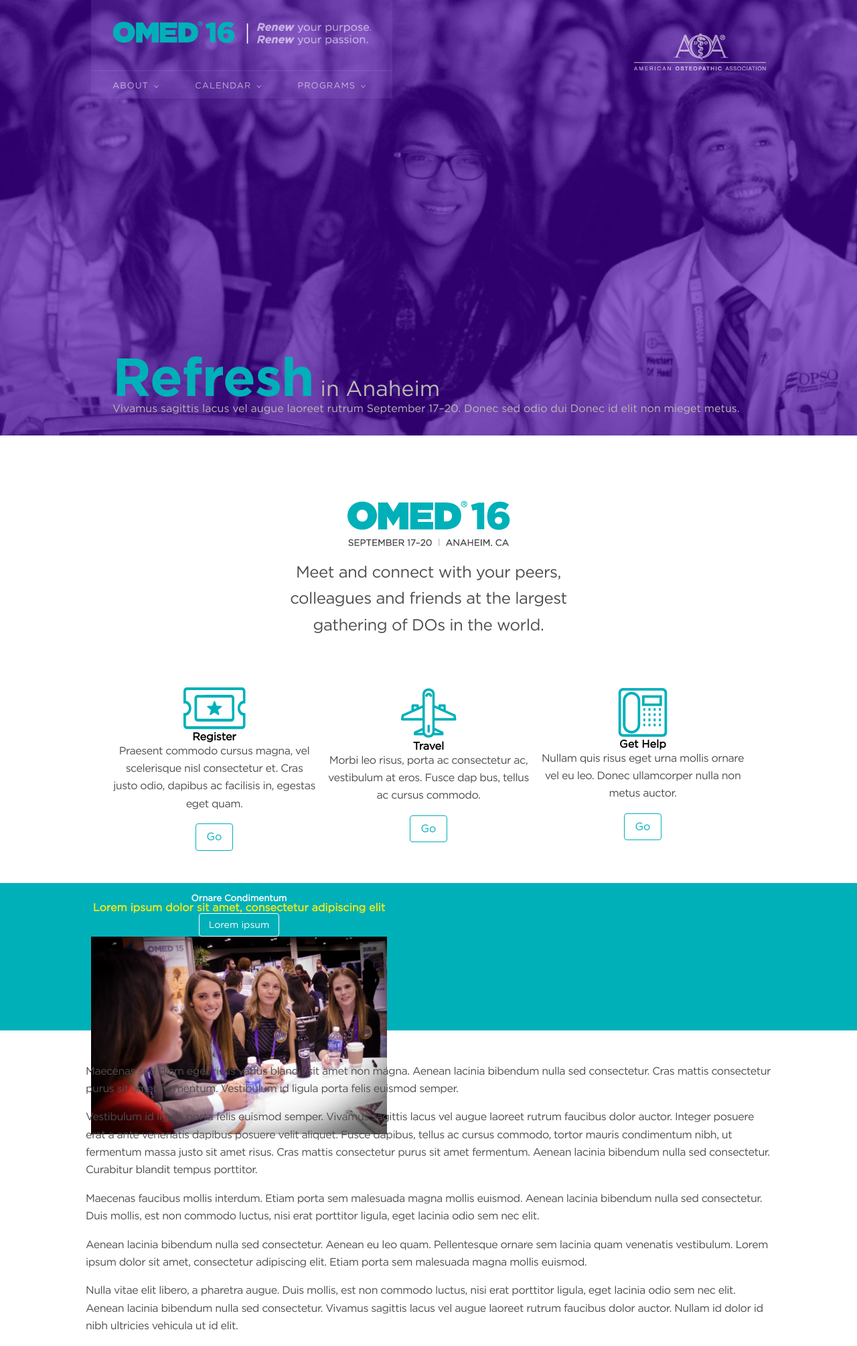
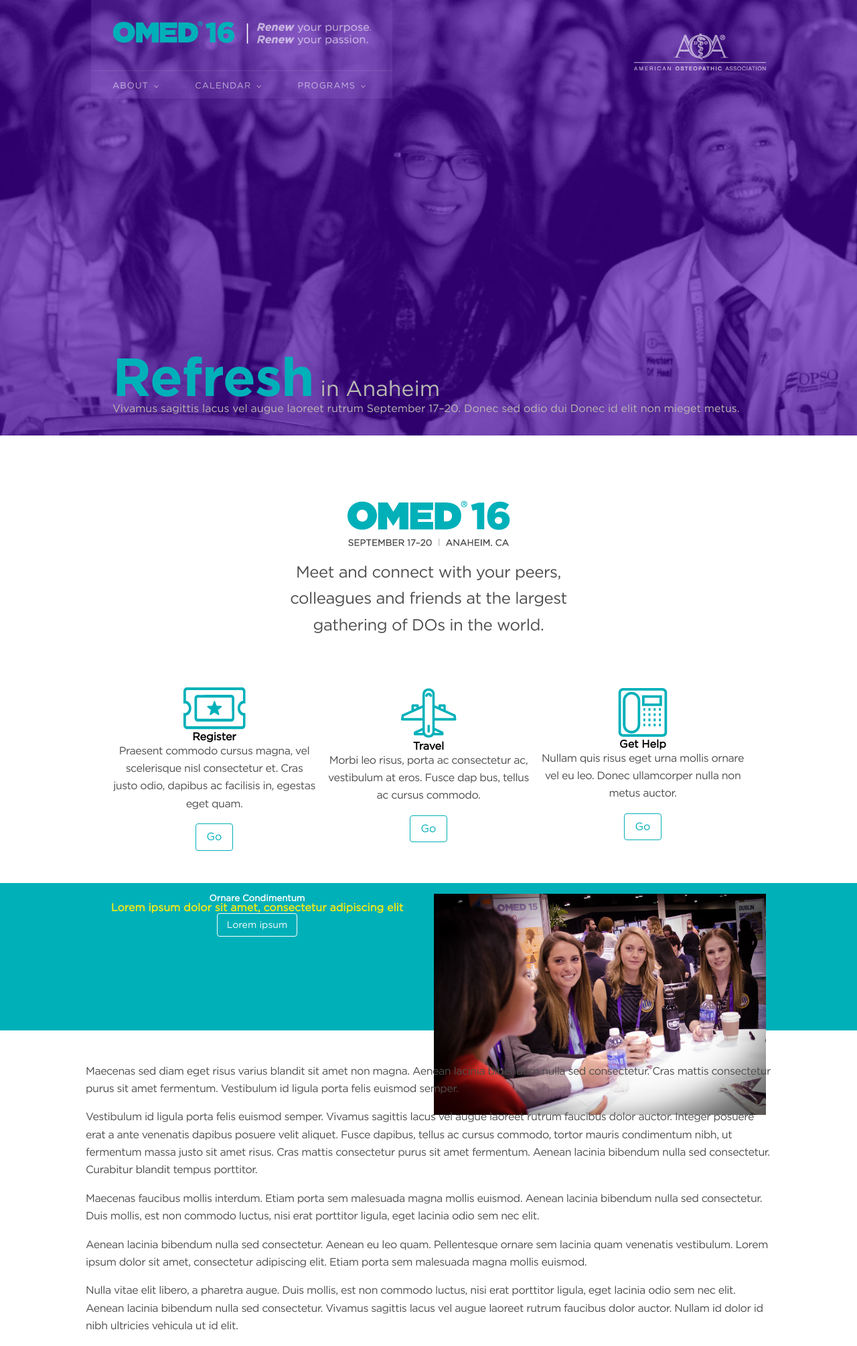
Before and after one commit to pjsinco/omed-site, a Jekyll site: the page built from index.html, in a window 1280 px wide. Shown: the whole page at 67% size. Built offline with Jekyll 4.4.1, drawn with Linux system fonts in a browser that asks for light colours; nearby versions of some CDN libraries.

Commit message:
Get columns appearing correctly in highlightable

```diff
--- a/index.html
+++ b/index.html
@@ -57,12 +57,12 @@
   </div> <!-- .row -->
 </div>
 
+<!-- Highlightable -->
 <div class="highlightable container-fluid pageblock">
   <div class="row">
     <div class="col-xs-12">
       <div class="highlightable__block wrap">
-        <div class="row">
-          <div class="highlightable__body">
+        <div class="highlightable__body row">
           <div class="highlightable__text col-xs-12 col-md-6">
             <h5 class="highlightable__kicker">Ornare Condimentum</h5>
             <h4 class="highlightable__header">Lorem ipsum dolor sit amet, consectetur adipiscing elit</h4>
@@ -71,29 +71,13 @@
           <div class="highlightable__imagecontainer col-xs-12 col-md-6">
             <img class="highlightable__image" src="img/omed-mentoring-1.jpg" alt="Med students talking at a table in OMED exhibition hall" />
           </div> <!-- .col -->
-          </div> <!-- .highlightable__body -->
         </div> <!-- .row -->
       </div> <!-- .highlightable__block -->
     </div> <!-- .col -->
-
   </div> <!-- .row -->
 </div>
 
-<!--<div class="row">-->
-  <!--<div class="col-12 no-padding">-->
-    <!--<div class="splash">-->
-      <!--<figure class="splash__figure">-->
-        <!--<img class="splash__image" src="img/omed-super-attend-18.jpg" alt="Crowd at OMED" />-->
-      <!--</figure>-->
-      <!--<div class="splash__body">-->
-        <!--<h1 class="splash__head">Sem Quam Ligula</h1>-->
-        <!--<p class="splash__bodytext">Etiam porta sem malesuada magna mollis euismod</p>-->
-
-      <!--</div>-->
-    <!--</div>-->
-  <!--</div>-->
-<!--</div>-->
-
+<!-- Dummy text -->
 <div class="wrap">
   <div class="row">
      <p>Maecenas sed diam eget risus varius blandit sit amet non magna. Aenean lacinia bibendum nulla sed consectetur. Cras mattis consectetur purus sit amet fermentum. Vestibulum id ligula porta felis euismod semper.</p>
```
Lines whose indentation alone changed are shown as unchanged.
